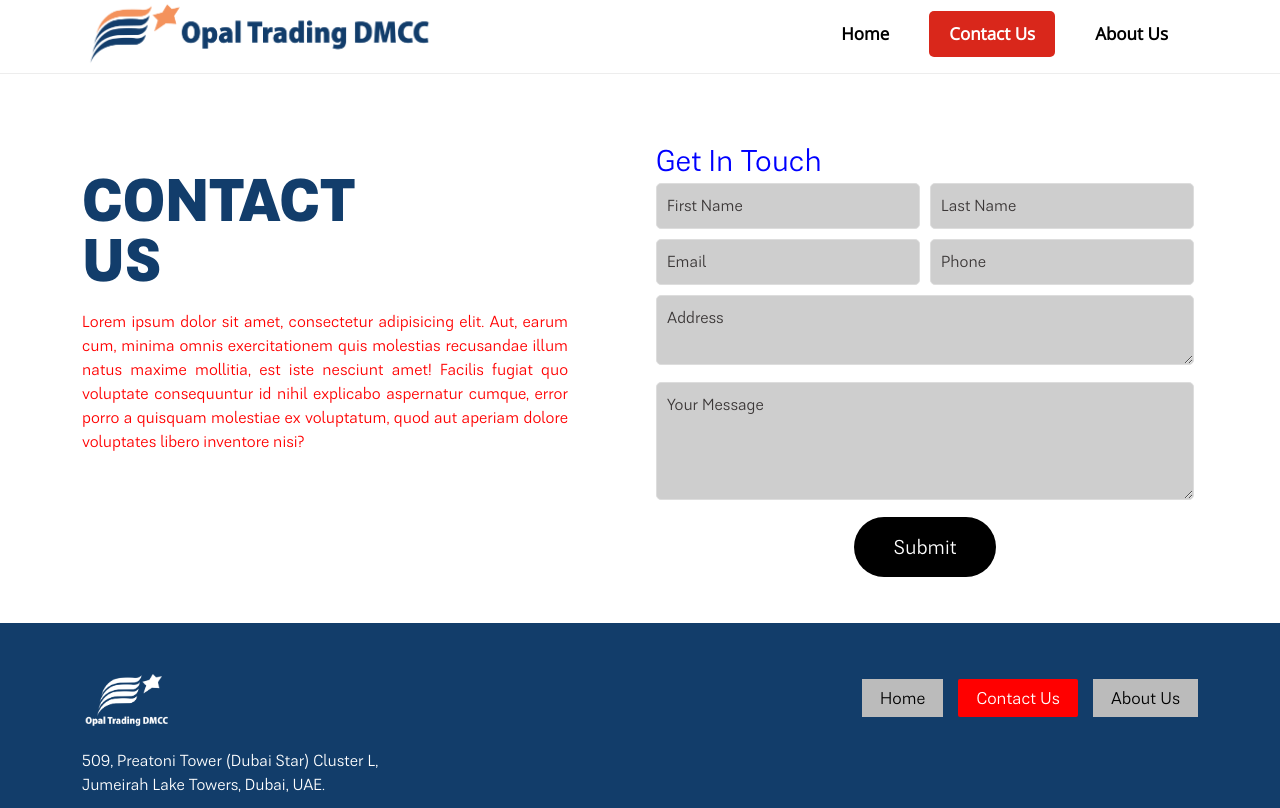
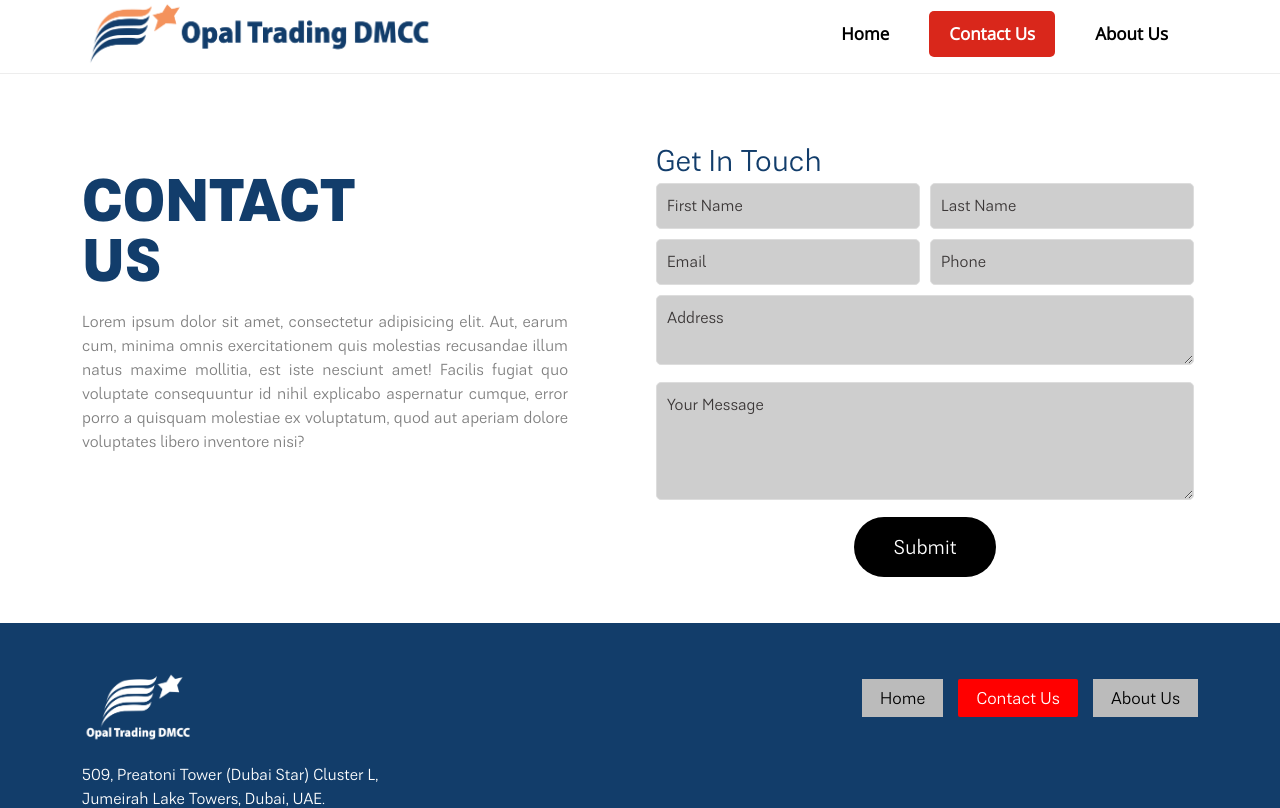
Before and after one commit to aammarr/opaltrading, a React (Create React App) app: page /contact-us in a window 1280 px wide. Shown: the top 808 px of the page. Built offline with nearby package versions, Linux system fonts and the light colour scheme.

Commit message:
colors changed

```diff
--- a/src/components/footer/footer.jsx
+++ b/src/components/footer/footer.jsx
@@ -13,8 +13,13 @@ const Footer = () => {
             <div className="row justify-content-between pt-5 pb-5 pr-5">
               <div className="col-5">
                 <div className="left-column">
-                  <img src={Logo} alt="logo" style={{ width: "20%" }} />
-                  <div style={{ marginTop: "20px", color: "white" }}>
+                  <img src={Logo} alt="logo" style={{ width: "25%" }} />
+                  <div
+                    style={{
+                      marginTop: "20px",
+                      color: "white",
+                    }}
+                  >
                     {/* <div className="company-name"> Opal Trading DMCC</div>
                     <div className="name">Sabi Aggarwal</div> */}
                     {/* <div className="designation">Operations Manager</div> */}
--- a/src/routes/contact/contact.scss
+++ b/src/routes/contact/contact.scss
@@ -9,7 +9,6 @@
 }
 
 .contact-description {
-  color: red;
   font-size: 16px;
   padding-right: 60px;
   text-align: justify;
@@ -17,7 +16,7 @@
 
 .contact-title-second {
   font-size: 30px;
-  color: blue;
+  color: #123d6b;
 }
 
 .contact-form-container {
```
